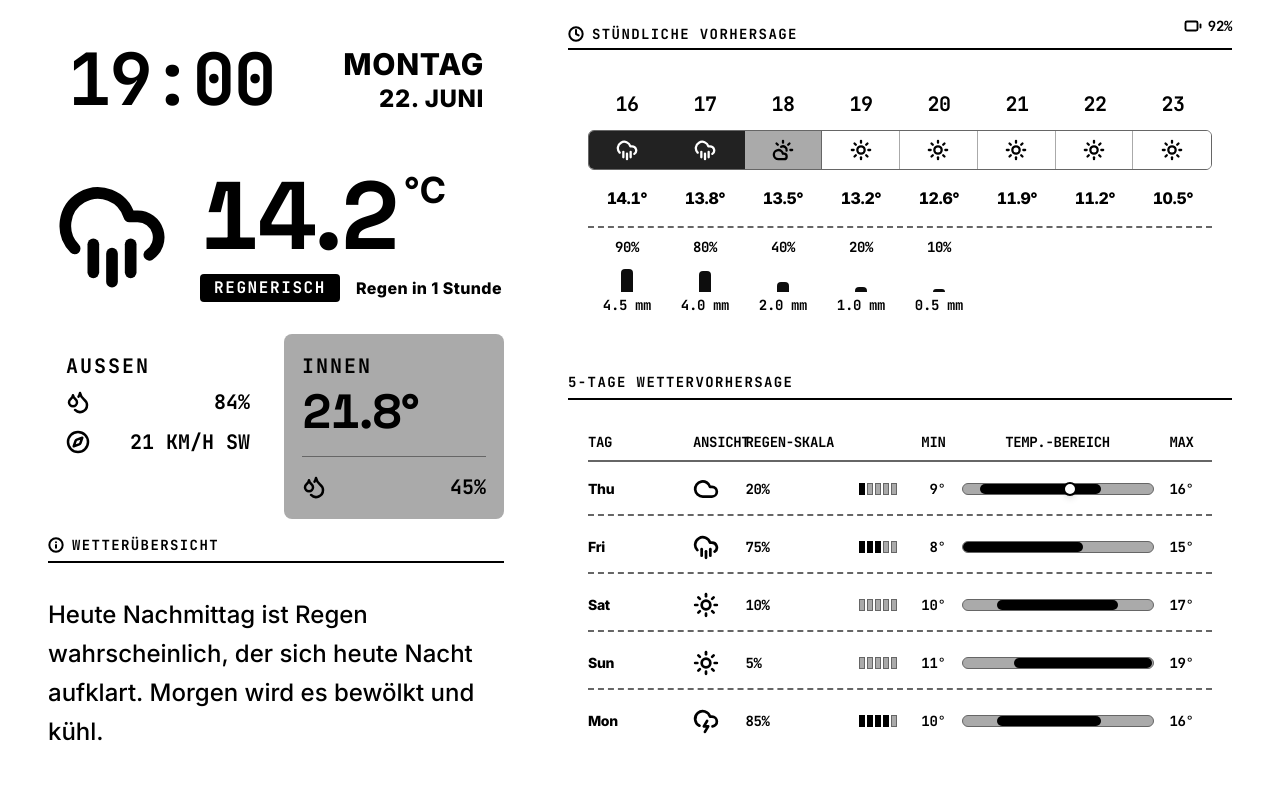
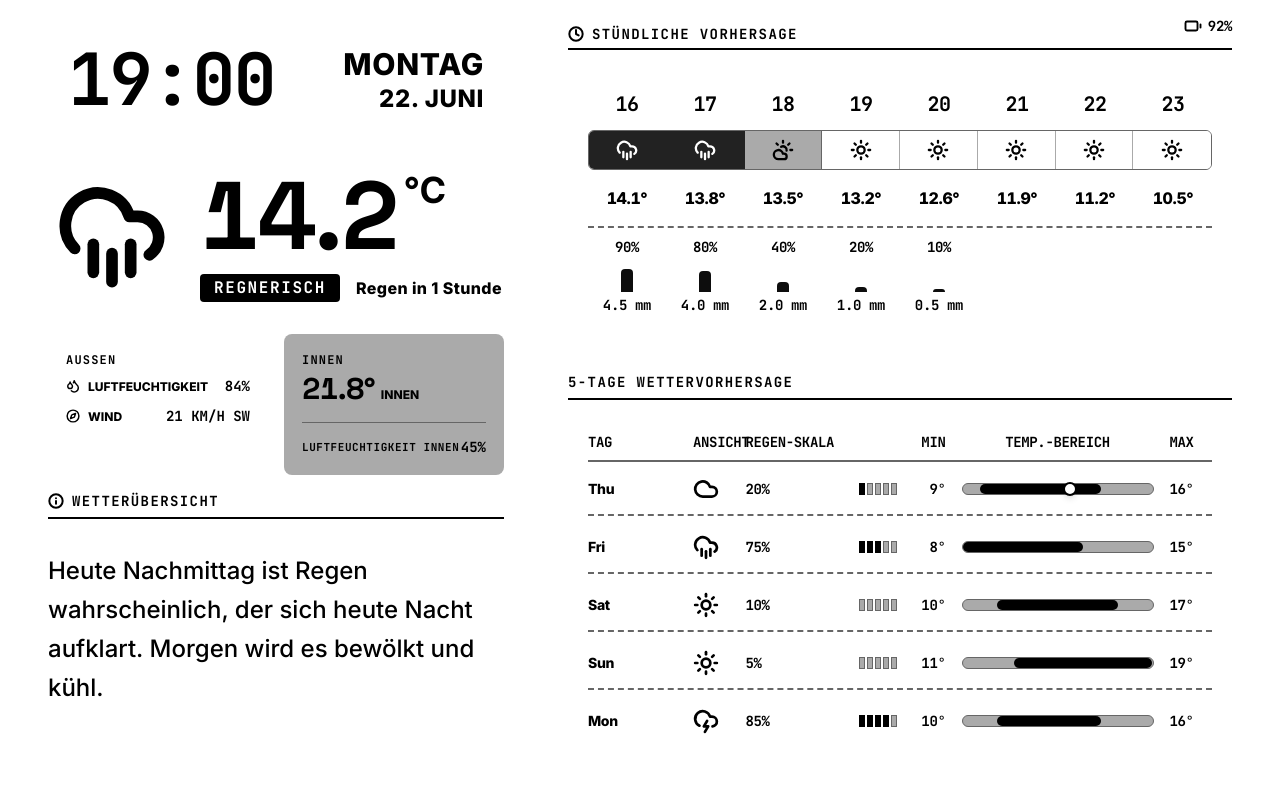
Before and after one commit to hschaefer/e-ink-dashboard, a React (Vite) app: page / in a window 1280 px wide. Shown: the top 800 px of the page. Built offline with nearby package versions, Linux system fonts and the light colour scheme.

Commit message:
fix heights

```diff
--- a/src/components/CurrentWeather.tsx
+++ b/src/components/CurrentWeather.tsx
@@ -153,19 +153,25 @@ export default function CurrentWeather({ weather, theme, aiShortSummary }: Curre
         {/* OUTDOOR VITALS BLOCK */}
         <div className={`p-4.5 rounded-lg flex flex-col justify-between ${isDark ? 'bg-neutral-950 text-white' : 'bg-white text-black'}`}>
           <div>
-            <span className="text-lg sm:text-xl font-mono uppercase tracking-widest font-black block mb-2">
+            <span className="text-xs font-mono uppercase tracking-widest font-black block mb-2">
               Außen
             </span>
-            <div className="flex flex-col gap-3 mt-2">
-              <div className="flex items-center justify-between">
-                <Droplets size={24} strokeWidth={2.5} />
-                <span className="text-lg sm:text-xl font-mono font-black tabular-nums">{weather.humidity}%</span>
+            <div className="flex flex-col gap-2.5 mt-1">
+              <div className="flex items-center gap-2">
+                <Droplets size={16} strokeWidth={2.5} />
+                <div className="flex justify-between items-baseline w-full">
+                  <span className="text-xs font-sans font-black uppercase">Luftfeuchtigkeit</span>
+                  <span className="text-sm font-mono font-black tabular-nums">{weather.humidity}%</span>
+                </div>
               </div>
-              <div className="flex items-center justify-between">
-                <Compass size={24} strokeWidth={2.5} />
-                <span className="text-lg sm:text-xl font-mono font-black uppercase tabular-nums">
-                  {weather.windSpeed} km/h {weather.windDirection}
-                </span>
+              <div className="flex items-center gap-2">
+                <Compass size={16} strokeWidth={2.5} />
+                <div className="flex justify-between items-baseline w-full">
+                  <span className="text-xs font-sans font-black uppercase">Wind</span>
+                  <span className="text-sm font-mono font-black uppercase tabular-nums">
+                    {weather.windSpeed} km/h {weather.windDirection}
+                  </span>
+                </div>
               </div>
             </div>
           </div>
@@ -174,18 +180,21 @@ export default function CurrentWeather({ weather, theme, aiShortSummary }: Curre
         {/* INDOOR ENVIRONMENT MONITOR */}
         <div className={`p-4.5 rounded-lg flex flex-col justify-between ${isDark ? 'bg-neutral-900 text-white' : 'bg-neutral-100 text-black'}`}>
           <div>
-            <span className="text-lg sm:text-xl font-mono uppercase tracking-widest font-black block mb-2">
+            <span className="text-xs font-mono uppercase tracking-widest font-black block mb-1">
               Innen
             </span>
-            <div className="flex items-baseline gap-1.5 mt-2">
-              <span className="text-4xl sm:text-5xl font-display font-black tracking-tight leading-none tabular-nums">
+            <div className="flex items-baseline gap-1.5 mt-1.5">
+              <span className="text-3xl font-display font-black tracking-tight leading-none tabular-nums">
                 {weather.indoorTemp.toFixed(1)}&deg;
               </span>
+              <span className="text-xs font-sans font-black uppercase">Innen</span>
             </div>
 
-            <div className="border-t border-neutral-300 dark:border-neutral-700 mt-5 pt-4 flex items-center justify-between">
-              <Droplets size={24} strokeWidth={2.5} />
-              <span className="text-lg sm:text-xl font-mono font-black tabular-nums">
+            <div className="border-t border-neutral-300 dark:border-neutral-700 mt-4.5 pt-3.5 flex items-center justify-between">
+              <span className="text-[11px] font-mono uppercase tracking-wider font-black">
+                Luftfeuchtigkeit Innen
+              </span>
+              <span className="text-sm font-mono font-black tabular-nums">
                 {weather.indoorHumidity}%
               </span>
             </div>
```
